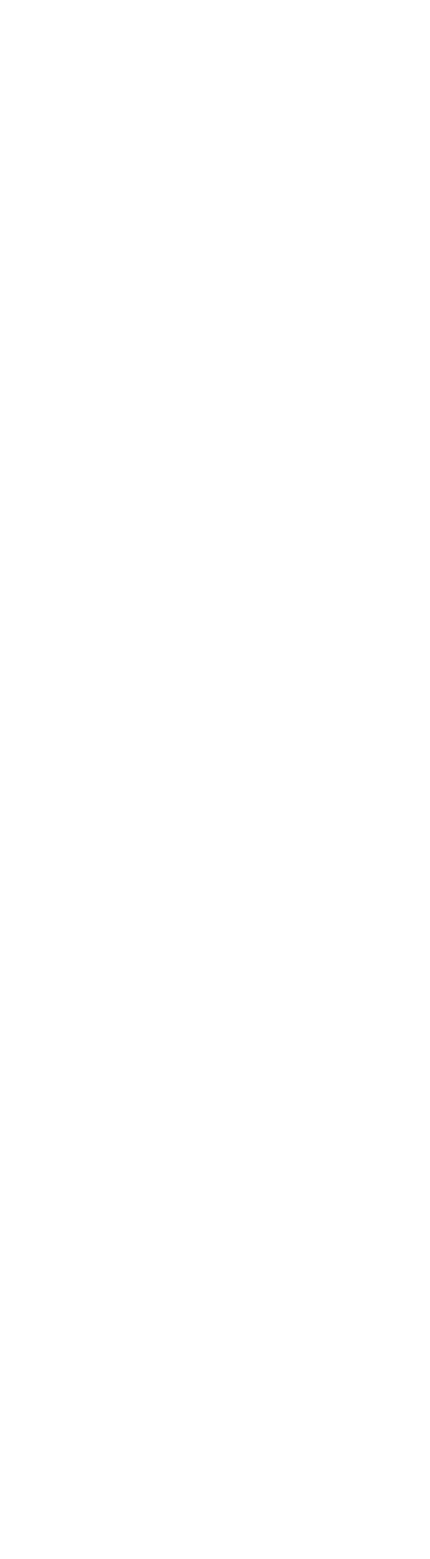
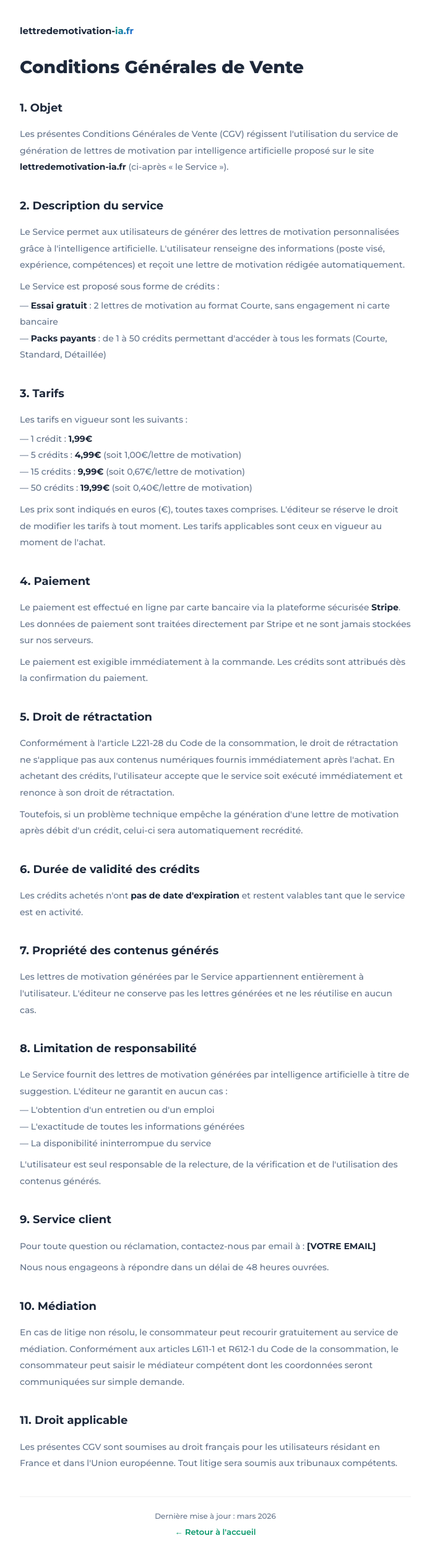
Before and after one commit to MellissaIA/lettredemotivation-ia, a Next.js app: page /cgv in a window 1280 px wide. Before the commit this address had no page. Shown: the top 2516 px of the page at 62% size, without its empty margins (292-987 px from the left). Before the commit the page ends 800 px from the top, so only its background shows below. Built offline with nearby package versions, Linux system fonts and the light colour scheme.

Commit message:
Create cgv.js

```diff
--- /dev/null
+++ b/pages/cgv.js
@@ -0,0 +1,82 @@
+import { useState } from "react";
+
+const sans = `'Montserrat', system-ui, sans-serif`;
+const T = { bg: "#ffffff", text: "#1e293b", textMuted: "#64748b", textDim: "#94a3b8", accent: "#059669", blue: "#2563eb", border: "rgba(0,0,0,0.06)" };
+
+export default function CGV() {
+  return (
+    <div style={{ fontFamily: sans, color: T.text, minHeight: "100vh", background: T.bg }}>
+      <style>{`@import url('https://fonts.googleapis.com/css2?family=Montserrat:wght@400;500;600;700;800&display=swap');*{box-sizing:border-box}`}</style>
+      <div style={{ maxWidth: 680, margin: "0 auto", padding: "40px 24px" }}>
+
+        <a href="/" style={{ fontSize: 15, fontWeight: 700, color: T.text, textDecoration: "none", display: "inline-block", marginBottom: 32 }}>
+          lettredemotivation-<span style={{ background: "linear-gradient(135deg, #059669, #2563eb)", WebkitBackgroundClip: "text", WebkitTextFillColor: "transparent" }}>ia.fr</span>
+        </a>
+
+        <h1 style={{ fontSize: 28, fontWeight: 800, marginBottom: 32, color: T.text }}>Conditions Générales de Vente</h1>
+
+        <div style={{ fontSize: 14, lineHeight: 1.9, color: T.textMuted, fontWeight: 500 }}>
+
+          <h2 style={{ fontSize: 18, fontWeight: 700, color: T.text, marginTop: 32, marginBottom: 12 }}>1. Objet</h2>
+          <p>Les présentes Conditions Générales de Vente (CGV) régissent l'utilisation du service de génération de lettres de motivation par intelligence artificielle proposé sur le site <strong style={{ color: T.text }}>lettredemotivation-ia.fr</strong> (ci-après « le Service »).</p>
+
+          <h2 style={{ fontSize: 18, fontWeight: 700, color: T.text, marginTop: 32, marginBottom: 12 }}>2. Description du service</h2>
+          <p>Le Service permet aux utilisateurs de générer des lettres de motivation personnalisées grâce à l'intelligence artificielle. L'utilisateur renseigne des informations (poste visé, expérience, compétences) et reçoit une lettre de motivation rédigée automatiquement.</p>
+          <p style={{ marginTop: 8 }}>Le Service est proposé sous forme de crédits :</p>
+          <p style={{ marginTop: 4 }}>
+            — <strong style={{ color: T.text }}>Essai gratuit</strong> : 2 lettres de motivation au format Courte, sans engagement ni carte bancaire<br/>
+            — <strong style={{ color: T.text }}>Packs payants</strong> : de 1 à 50 crédits permettant d'accéder à tous les formats (Courte, Standard, Détaillée)
+          </p>
+
+          <h2 style={{ fontSize: 18, fontWeight: 700, color: T.text, marginTop: 32, marginBottom: 12 }}>3. Tarifs</h2>
+          <p>Les tarifs en vigueur sont les suivants :</p>
+          <p style={{ marginTop: 4 }}>
+            — 1 crédit : <strong style={{ color: T.text }}>1,99€</strong><br/>
+            — 5 crédits : <strong style={{ color: T.text }}>4,99€</strong> (soit 1,00€/lettre de motivation)<br/>
+            — 15 crédits : <strong style={{ color: T.text }}>9,99€</strong> (soit 0,67€/lettre de motivation)<br/>
+            — 50 crédits : <strong style={{ color: T.text }}>19,99€</strong> (soit 0,40€/lettre de motivation)
+          </p>
+          <p style={{ marginTop: 8 }}>Les prix sont indiqués en euros (€), toutes taxes comprises. L'éditeur se réserve le droit de modifier les tarifs à tout moment. Les tarifs applicables sont ceux en vigueur au moment de l'achat.</p>
+
+          <h2 style={{ fontSize: 18, fontWeight: 700, color: T.text, marginTop: 32, marginBottom: 12 }}>4. Paiement</h2>
+          <p>Le paiement est effectué en ligne par carte bancaire via la plateforme sécurisée <strong style={{ color: T.text }}>Stripe</strong>. Les données de paiement sont traitées directement par Stripe et ne sont jamais stockées sur nos serveurs.</p>
+          <p style={{ marginTop: 8 }}>Le paiement est exigible immédiatement à la commande. Les crédits sont attribués dès la confirmation du paiement.</p>
+
+          <h2 style={{ fontSize: 18, fontWeight: 700, color: T.text, marginTop: 32, marginBottom: 12 }}>5. Droit de rétractation</h2>
+          <p>Conformément à l'article L221-28 du Code de la consommation, le droit de rétractation ne s'applique pas aux contenus numériques fournis immédiatement après l'achat. En achetant des crédits, l'utilisateur accepte que le service soit exécuté immédiatement et renonce à son droit de rétractation.</p>
+          <p style={{ marginTop: 8 }}>Toutefois, si un problème technique empêche la génération d'une lettre de motivation après débit d'un crédit, celui-ci sera automatiquement recrédité.</p>
+
+          <h2 style={{ fontSize: 18, fontWeight: 700, color: T.text, marginTop: 32, marginBottom: 12 }}>6. Durée de validité des crédits</h2>
+          <p>Les crédits achetés n'ont <strong style={{ color: T.text }}>pas de date d'expiration</strong> et restent valables tant que le service est en activité.</p>
+
+          <h2 style={{ fontSize: 18, fontWeight: 700, color: T.text, marginTop: 32, marginBottom: 12 }}>7. Propriété des contenus générés</h2>
+          <p>Les lettres de motivation générées par le Service appartiennent entièrement à l'utilisateur. L'éditeur ne conserve pas les lettres générées et ne les réutilise en aucun cas.</p>
+
+          <h2 style={{ fontSize: 18, fontWeight: 700, color: T.text, marginTop: 32, marginBottom: 12 }}>8. Limitation de responsabilité</h2>
+          <p>Le Service fournit des lettres de motivation générées par intelligence artificielle à titre de suggestion. L'éditeur ne garantit en aucun cas :</p>
+          <p style={{ marginTop: 4 }}>
+            — L'obtention d'un entretien ou d'un emploi<br/>
+            — L'exactitude de toutes les informations générées<br/>
+            — La disponibilité ininterrompue du service
+          </p>
+          <p style={{ marginTop: 8 }}>L'utilisateur est seul responsable de la relecture, de la vérification et de l'utilisation des contenus générés.</p>
+
+          <h2 style={{ fontSize: 18, fontWeight: 700, color: T.text, marginTop: 32, marginBottom: 12 }}>9. Service client</h2>
+          <p>Pour toute question ou réclamation, contactez-nous par email à : <strong style={{ color: T.text }}>[VOTRE EMAIL]</strong></p>
+          <p style={{ marginTop: 8 }}>Nous nous engageons à répondre dans un délai de 48 heures ouvrées.</p>
+
+          <h2 style={{ fontSize: 18, fontWeight: 700, color: T.text, marginTop: 32, marginBottom: 12 }}>10. Médiation</h2>
+          <p>En cas de litige non résolu, le consommateur peut recourir gratuitement au service de médiation. Conformément aux articles L611-1 et R612-1 du Code de la consommation, le consommateur peut saisir le médiateur compétent dont les coordonnées seront communiquées sur simple demande.</p>
+
+          <h2 style={{ fontSize: 18, fontWeight: 700, color: T.text, marginTop: 32, marginBottom: 12 }}>11. Droit applicable</h2>
+          <p>Les présentes CGV sont soumises au droit français pour les utilisateurs résidant en France et dans l'Union européenne. Tout litige sera soumis aux tribunaux compétents.</p>
+
+          <div style={{ marginTop: 40, paddingTop: 20, borderTop: `1px solid ${T.border}`, textAlign: "center" }}>
+            <p style={{ fontSize: 12 }}>Dernière mise à jour : mars 2026</p>
+            <a href="/" style={{ color: T.accent, textDecoration: "none", fontSize: 13, fontWeight: 600 }}>← Retour à l'accueil</a>
+          </div>
+        </div>
+      </div>
+    </div>
+  );
+}
```
